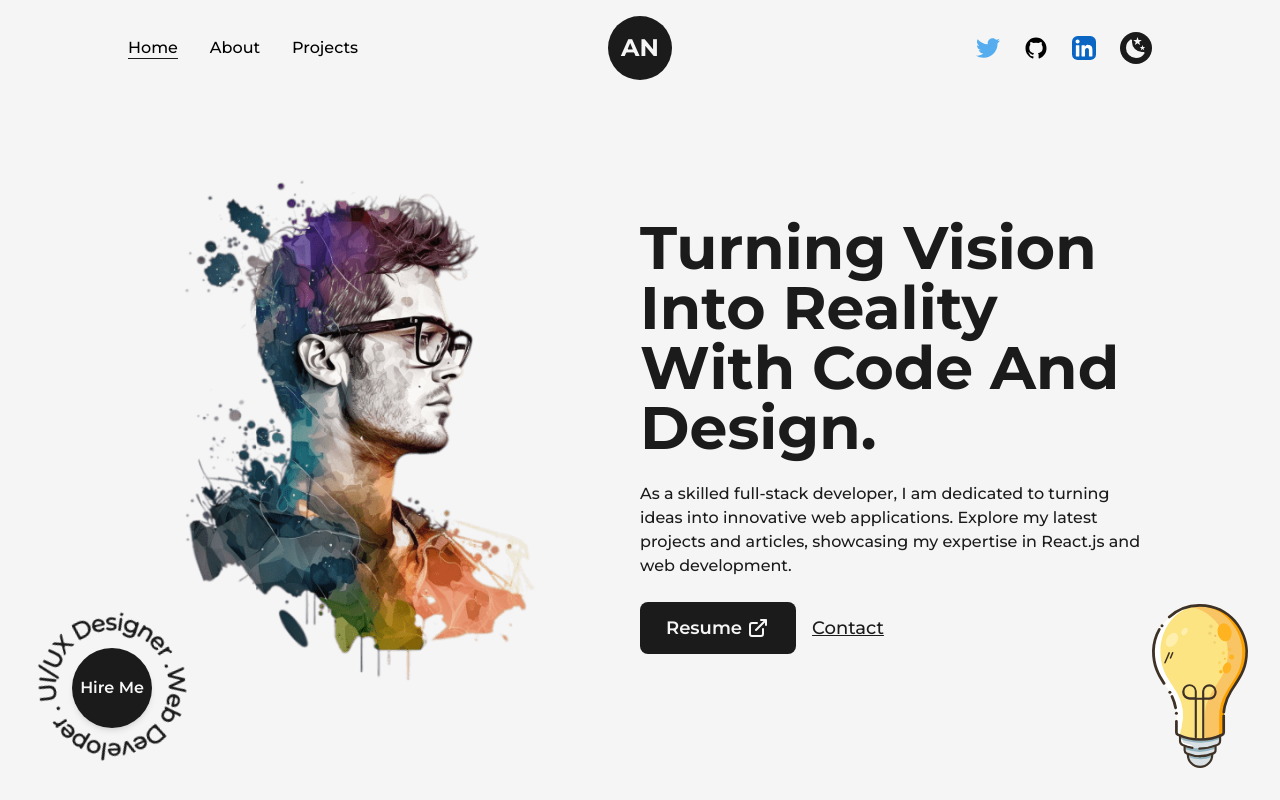
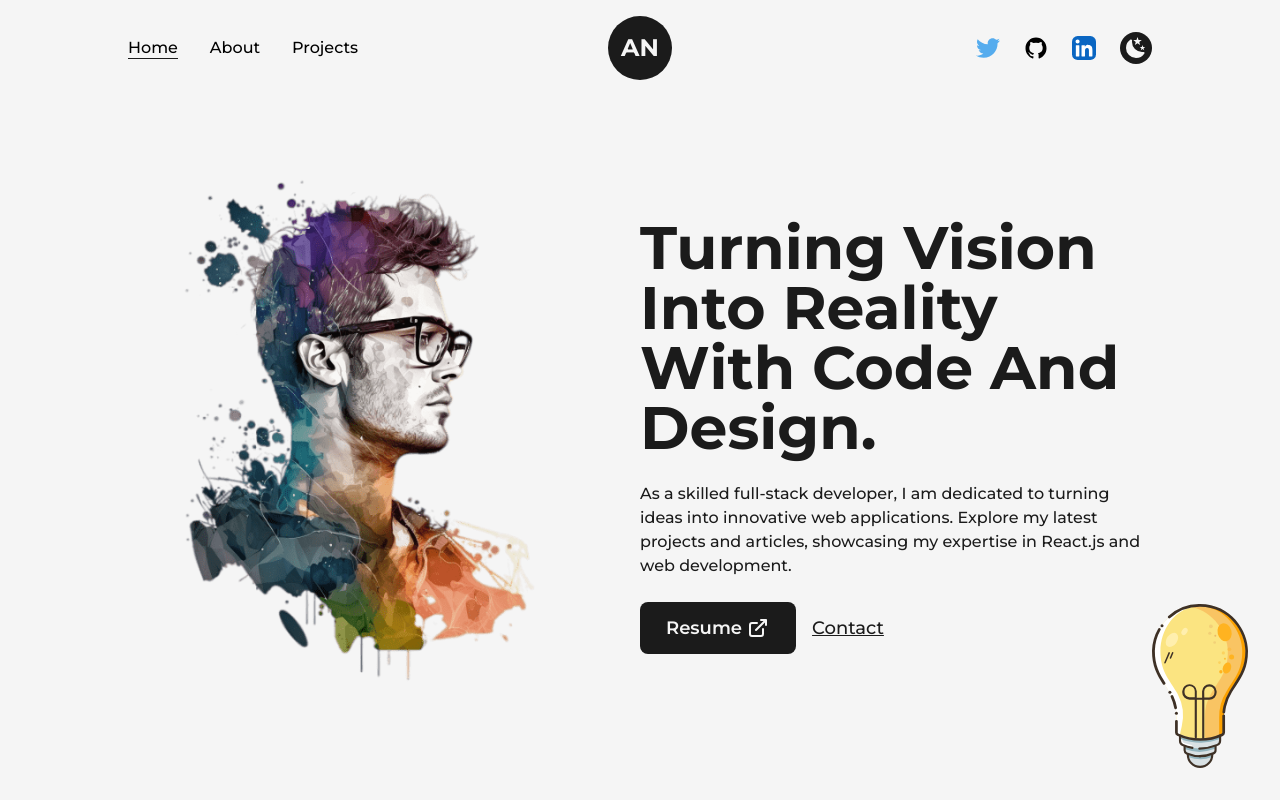
Before and after one commit to abhay-25/Portfolio, a Next.js app: page / in a window 1280 px wide. Shown: the top 800 px of the page. Built offline with nearby package versions, Linux system fonts and the light colour scheme.

Commit message:
Update index.js

```diff
--- a/src/pages/index.js
+++ b/src/pages/index.js
@@ -67,7 +67,7 @@ export default function Home() {
             </div>
           </div>
         </Layout>
-        <HireMe />
+
         <div className="absolute right-8 bottom-8 inline-block w-24 md:hidden">
           <Image src={lightBulb} alt="Codeblocks" className="w-full h-auto" />
         </div>
```
